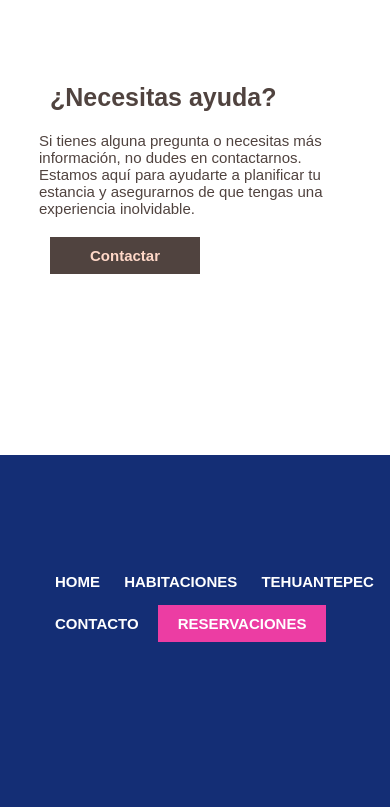
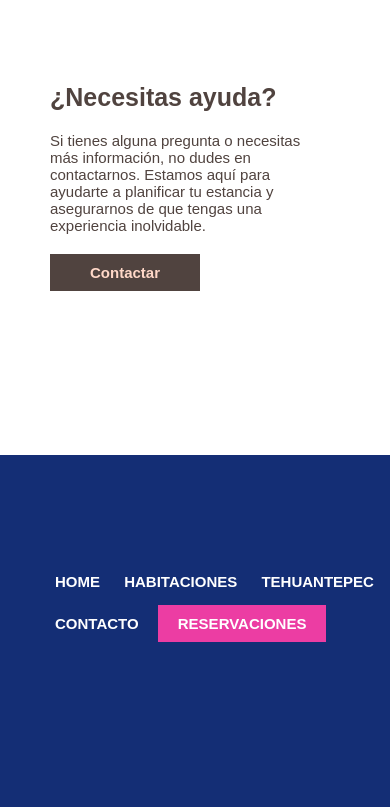
Before and after one commit to guisus8d/HotelSantaCruz, an Astro site: page / in a window 390 px wide. Shown: the part 1120-1927 px from the top of the page. Built offline with nearby package versions, Linux system fonts and the light colour scheme; Astro itself is replaced by a stand-in of ours.

Commit message:
agregar\

```diff
--- a/src/pages/index.astro
+++ b/src/pages/index.astro
@@ -491,8 +491,8 @@ import Map from "../assets/map_art.png";
 			font-size: 25px;
 		}
 		.ContenedorDeAyuda p {
-			width: 80%;
-			margin: 20px auto;
+			width: 70%;
+			margin: 20px 50px;
 			font-size: 15px;
 		}
 		.container {
```
